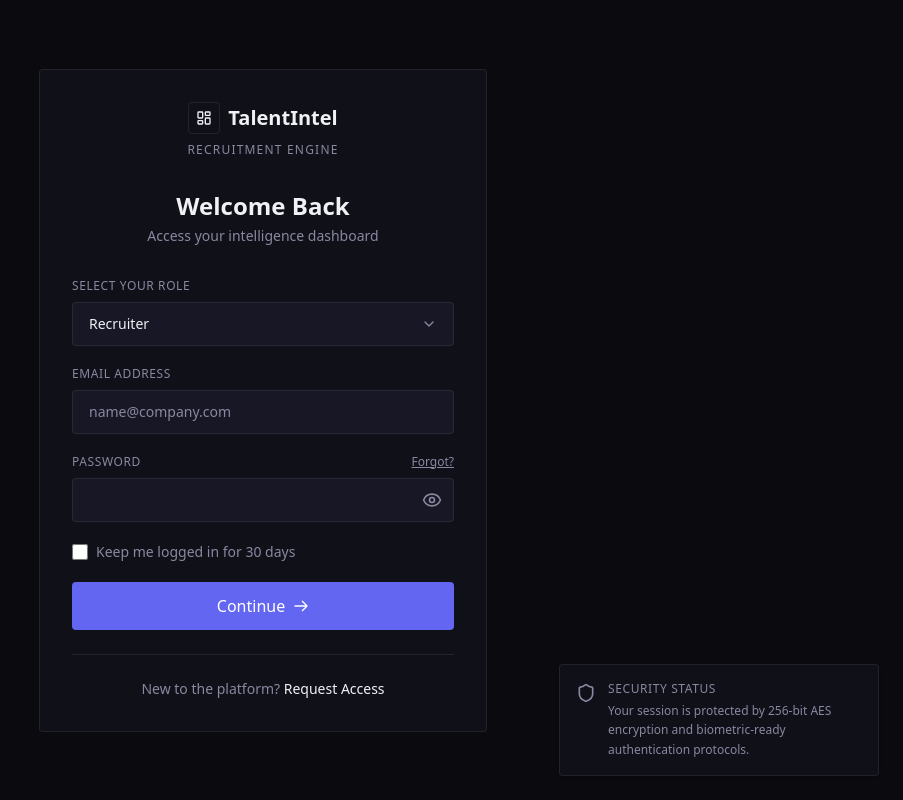
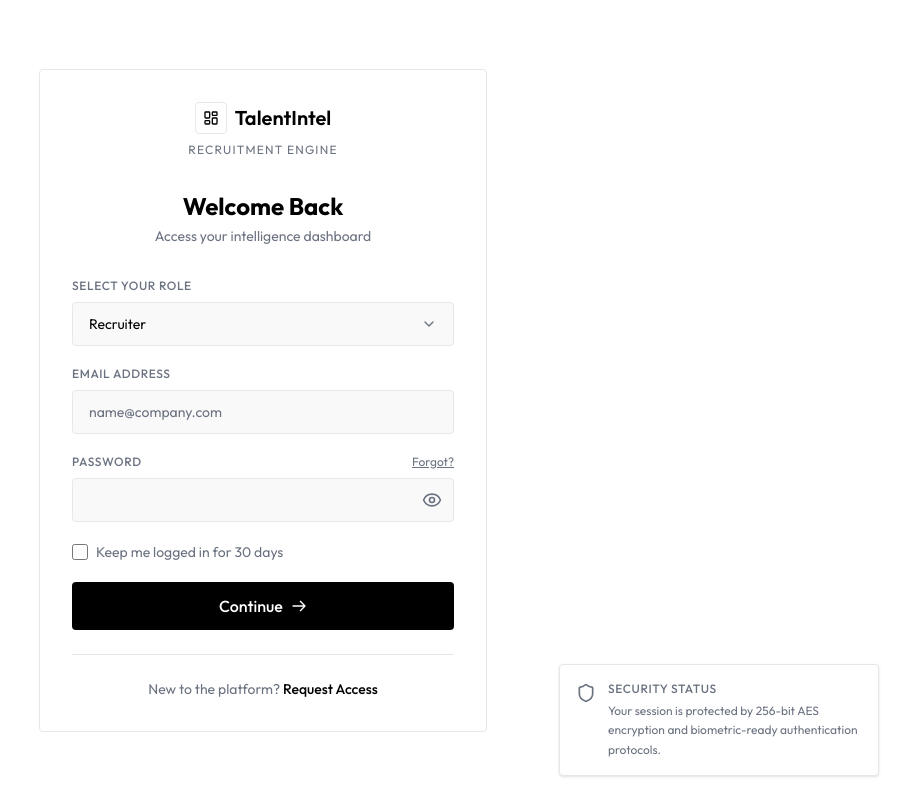
Before and after one commit to Pusparaj99op/MI-07--MI-Coders, a Next.js app: page / in a window 1280 px wide. Shown: the whole page, without its empty margins (377-1280 px from the left). Built offline with nearby package versions, Linux system fonts and the light colour scheme.

Commit message:
Update globals.css

```diff
--- a/app/globals.css
+++ b/app/globals.css
@@ -6,7 +6,7 @@
 @theme inline {
   --color-background: var(--background);
   --color-foreground: var(--foreground);
-  --font-sans: var(--font-inter);
+  --font-sans: var(--font-outfit);
   --font-mono: var(--font-geist-mono);
 
   --color-sidebar-ring: var(--sidebar-ring);
@@ -48,39 +48,39 @@
 
 :root {
   --radius: 0.625rem;
-  --background: #0a0a0f;
-  --foreground: #f0f0f5;
-  --card: rgba(18, 18, 28, 0.8);
-  --card-foreground: #f0f0f5;
-  --popover: #141420;
-  --popover-foreground: #f0f0f5;
-  --primary: #6366f1;
+  --background: #ffffff;
+  --foreground: #000000;
+  --card: #ffffff;
+  --card-foreground: #000000;
+  --popover: #ffffff;
+  --popover-foreground: #000000;
+  --primary: #000000;
   --primary-foreground: #ffffff;
-  --secondary: #1e1e2e;
-  --secondary-foreground: #f0f0f5;
-  --muted: #1a1a2e;
-  --muted-foreground: #8888a0;
-  --accent: #1e1e32;
-  --accent-foreground: #f0f0f5;
+  --secondary: #f3f4f6;
+  --secondary-foreground: #000000;
+  --muted: #f3f4f6;
+  --muted-foreground: #6b7280;
+  --accent: #f3f4f6;
+  --accent-foreground: #000000;
   --destructive: #ef4444;
-  --border: rgba(255, 255, 255, 0.08);
-  --input: rgba(255, 255, 255, 0.06);
-  --ring: #6366f1;
+  --border: #e5e7eb;
+  --input: #e5e7eb;
+  --ring: #000000;
   --error: #ef4444;
   --success: #22c55e;
-  --chart-1: #6366f1;
-  --chart-2: #8b5cf6;
-  --chart-3: #a78bfa;
-  --chart-4: #c4b5fd;
-  --chart-5: #312e81;
-  --sidebar: rgba(14, 14, 22, 0.95);
-  --sidebar-foreground: #f0f0f5;
-  --sidebar-primary: #6366f1;
+  --chart-1: #000000;
+  --chart-2: #333333;
+  --chart-3: #666666;
+  --chart-4: #999999;
+  --chart-5: #cccccc;
+  --sidebar: #ffffff;
+  --sidebar-foreground: #000000;
+  --sidebar-primary: #000000;
   --sidebar-primary-foreground: #ffffff;
-  --sidebar-accent: rgba(99, 102, 241, 0.1);
-  --sidebar-accent-foreground: #f0f0f5;
-  --sidebar-border: rgba(255, 255, 255, 0.06);
-  --sidebar-ring: #6366f1;
+  --sidebar-accent: #f3f4f6;
+  --sidebar-accent-foreground: #000000;
+  --sidebar-border: #e5e7eb;
+  --sidebar-ring: #000000;
 }
 
 /* ── Base ──────────────────────────────────────────────── */
@@ -110,25 +110,25 @@
 
 /* ── Glassmorphism Cards ───────────────────────────────── */
 .glass-card {
-  background: rgba(18, 18, 28, 0.6);
+  background: rgba(255, 255, 255, 0.8);
   backdrop-filter: blur(20px);
   -webkit-backdrop-filter: blur(20px);
-  border: 1px solid rgba(255, 255, 255, 0.06);
+  border: 1px solid rgba(0, 0, 0, 0.08);
 }
 
 /* ── Gradient Backgrounds ──────────────────────────────── */
 .gradient-mesh {
   background:
-    radial-gradient(ellipse 80% 50% at 20% -20%, rgba(99, 102, 241, 0.15), transparent),
-    radial-gradient(ellipse 60% 40% at 80% 110%, rgba(139, 92, 246, 0.1), transparent),
-    radial-gradient(ellipse 40% 30% at 50% 50%, rgba(99, 102, 241, 0.05), transparent);
+    radial-gradient(ellipse 80% 50% at 20% -20%, rgba(0, 0, 0, 0.03), transparent),
+    radial-gradient(ellipse 60% 40% at 80% 110%, rgba(0, 0, 0, 0.02), transparent),
+    radial-gradient(ellipse 40% 30% at 50% 50%, rgba(0, 0, 0, 0.01), transparent);
 }
 
 .gradient-mesh-login {
   background:
-    radial-gradient(ellipse 60% 50% at 50% -10%, rgba(99, 102, 241, 0.2), transparent),
-    radial-gradient(ellipse 50% 40% at 20% 100%, rgba(139, 92, 246, 0.12), transparent),
-    radial-gradient(ellipse 40% 30% at 80% 60%, rgba(99, 102, 241, 0.08), transparent);
+    radial-gradient(ellipse 60% 50% at 50% -10%, rgba(0, 0, 0, 0.04), transparent),
+    radial-gradient(ellipse 50% 40% at 20% 100%, rgba(0, 0, 0, 0.02), transparent),
+    radial-gradient(ellipse 40% 30% at 80% 60%, rgba(0, 0, 0, 0.01), transparent);
 }
 
 /* ── Animated Glow Border ──────────────────────────────── */
@@ -141,7 +141,7 @@
   inset: -1px;
   border-radius: inherit;
   padding: 1px;
-  background: linear-gradient(135deg, rgba(99,102,241,0.3), transparent 40%, transparent 60%, rgba(139,92,246,0.3));
+  background: linear-gradient(135deg, rgba(0,0,0,0.1), transparent 40%, transparent 60%, rgba(0,0,0,0.1));
   -webkit-mask: linear-gradient(#fff 0 0) content-box, linear-gradient(#fff 0 0);
   mask: linear-gradient(#fff 0 0) content-box, linear-gradient(#fff 0 0);
   -webkit-mask-composite: xor;
@@ -159,7 +159,7 @@
   content: '';
   position: absolute;
   inset: 0;
-  background: linear-gradient(135deg, rgba(99,102,241,0.2), rgba(139,92,246,0.2));
+  background: linear-gradient(135deg, rgba(0,0,0,0.05), rgba(0,0,0,0.05));
   opacity: 0;
   transition: opacity 0.3s ease;
 }
@@ -168,7 +168,7 @@
 }
 .btn-glow:hover {
   transform: translateY(-1px);
-  box-shadow: 0 8px 30px rgba(99, 102, 241, 0.3);
+  box-shadow: 0 8px 30px rgba(0, 0, 0, 0.1);
 }
 
 /* ── Fade In Animations ────────────────────────────────── */
@@ -276,7 +276,7 @@
   transition: all 0.2s ease;
 }
 .table-row-interactive:hover {
-  background: rgba(99, 102, 241, 0.05);
+  background: rgba(0, 0, 0, 0.03);
 }
 
 /* ── Spinning Loader ───────────────────────────────────── */
```
